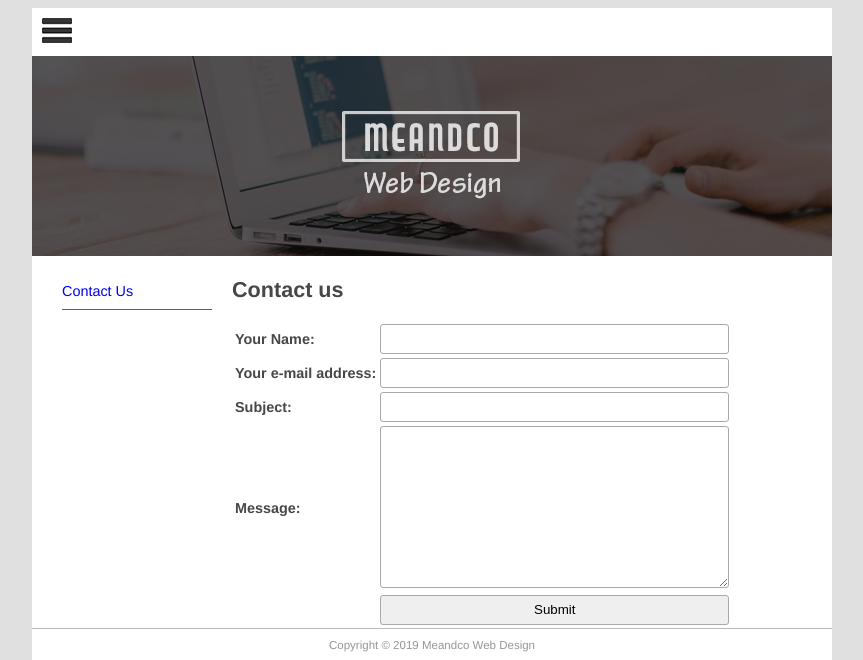
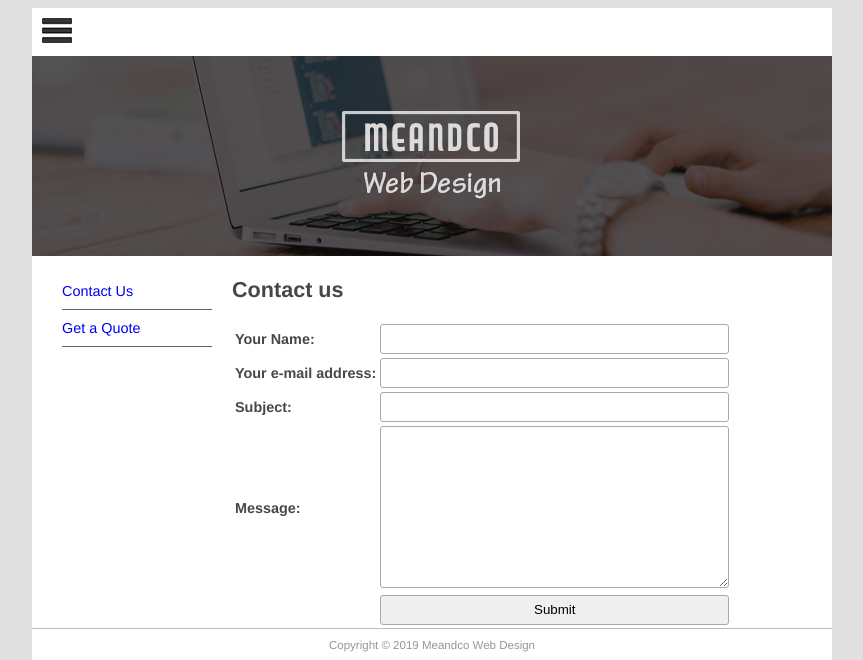
Before and after one commit to Zu18/mfdw_project2, a Django app: page /contact in a window 1280 px wide. Shown: the top 660 px of the page, without its empty margins (208-1071 px from the left). Run offline with Django 4.2, Linux system fonts and the light colour scheme; data that the repository does not hold is empty.

Commit message:
Link the Quotes' urls with main project + add Get a Quote in the main menu

```diff
--- a/mfdw_site/templates/base.html
+++ b/mfdw_site/templates/base.html
@@ -25,6 +25,7 @@
         <li>Menu 1</li>
         {% endblock sidenav %}
         <li><a href="/contact">Contact Us</a></li>
+        <li><a href="/quote/">Get a Quote</a></li>
       </ul>
     </nav>
   </aside>
--- a/mfdw_site/urls.py
+++ b/mfdw_site/urls.py
@@ -3,5 +3,6 @@ from django.urls import path, include
 
 urlpatterns = [
     path('admin/', admin.site.urls),
+    path('quote/', include('quotes.urls')),
     path('', include('pages.urls')),
 ]
--- /dev/null
+++ b/quotes/urls.py
@@ -0,0 +1,6 @@
+from django.urls import path
+from . import views
+
+urlpatterns = [
+    path('', views.quote_req, name='quote-request'),
+]
```
